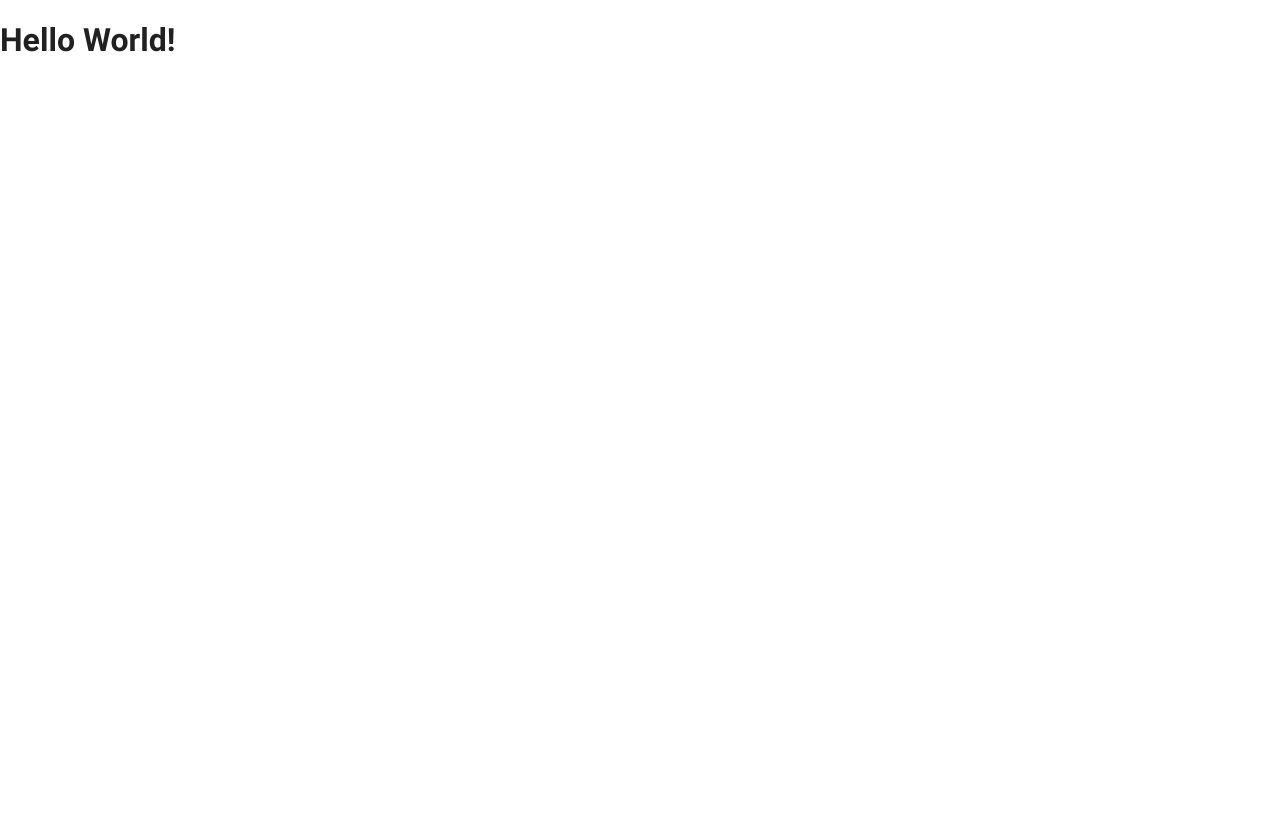
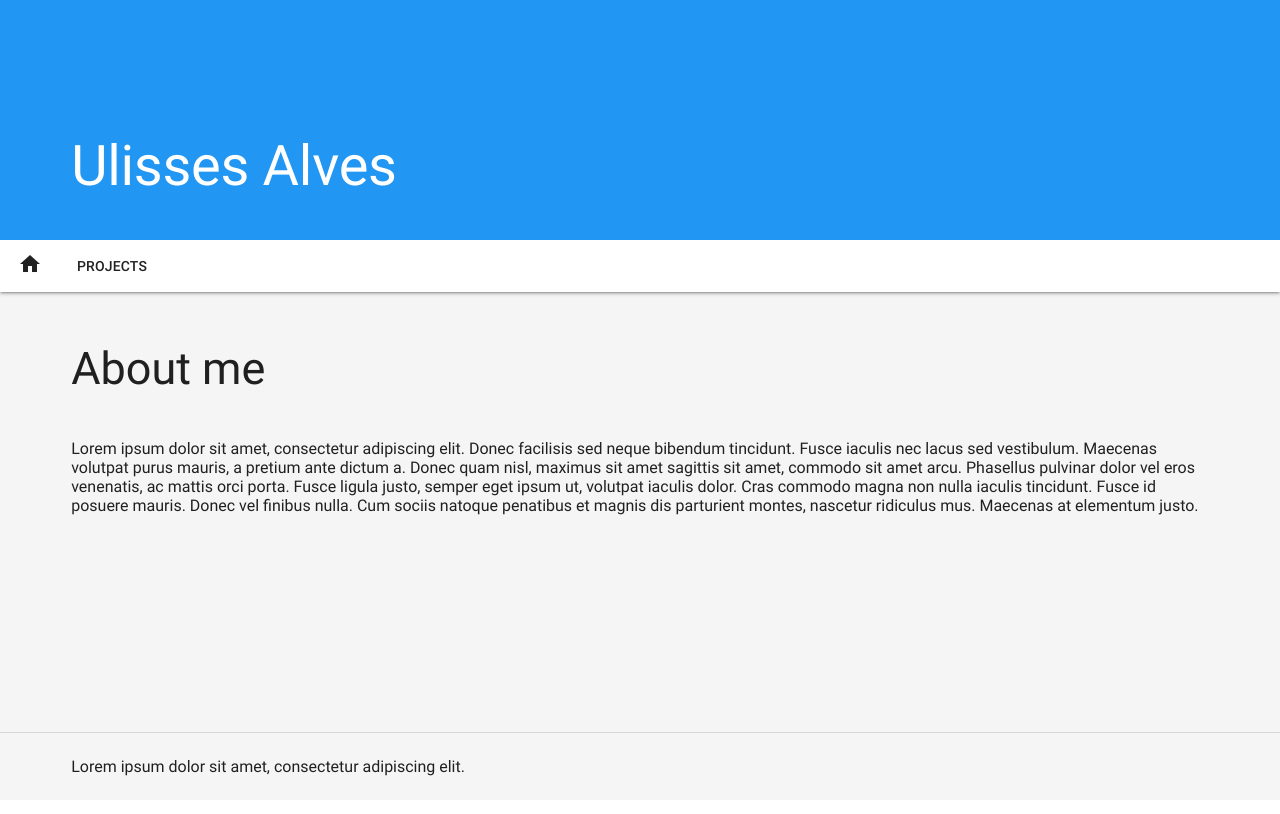
Before and after one commit to ulisses-alves/ulisses-alves.github.io, a plain HTML site: page index.html in a window 1280 px wide. Drawn offline with Linux system fonts and the light colour scheme.

Commit message:
Added website structure.

```diff
--- a/index.html
+++ b/index.html
@@ -7,6 +7,6 @@
     <script src="index.min.js"></script>
   </head>
   <body>
-    <ua-layout></ua-layout>
+    <ua-layout layout="column" layout-fill></ua-layout>
   </body>
 </html>
--- a/ua-layout/ua-layout.html
+++ b/ua-layout/ua-layout.html
@@ -1 +1,43 @@
-<h1>Hello World!</h1>
+<md-content flex layout="column" class="md-hue-1">
+  <header class="md-whiteframe-2dp">
+    <md-toolbar layout-padding layout="row" layout-align="center end">
+      <h1 flex="90" class="md-display-3">Ulisses Alves</h1>
+    </md-toolbar>
+    <md-content layout="row">
+      <md-button href="/" class="md-icon-button ua-icon">home</md-button>
+      <md-menu-bar>
+        <md-menu>
+          <md-button ng-click="$mdOpenMenu()">Projects</md-button>
+          <md-menu-content>
+            <md-menu-item>
+              <md-button>Google Translator</md-button>
+            </md-menu-item>
+            <md-menu-item>
+              <md-button>Angular ES6</md-button>
+            </md-menu-item>
+          </md-menu-content>
+        </md-menu>
+      </md-menu-bar>
+    </md-content>
+  </header>
+  <main flex layout-padding layout="row" layout-align="center start">
+    <div flex="90">
+      <h2 class="md-display-2">About me</h2>
+      <p>
+        Lorem ipsum dolor sit amet, consectetur adipiscing elit. Donec facilisis
+        sed neque bibendum tincidunt. Fusce iaculis nec lacus sed vestibulum.
+        Maecenas volutpat purus mauris, a pretium ante dictum a. Donec quam nisl,
+        maximus sit amet sagittis sit amet, commodo sit amet arcu. Phasellus
+        pulvinar dolor vel eros venenatis, ac mattis orci porta. Fusce ligula
+        justo, semper eget ipsum ut, volutpat iaculis dolor. Cras commodo magna
+        non nulla iaculis tincidunt. Fusce id posuere mauris. Donec vel finibus
+        nulla. Cum sociis natoque penatibus et magnis dis parturient montes,
+        nascetur ridiculus mus. Maecenas at elementum justo.
+      </p>
+    </div>
+  </main>
+  <md-divider></md-divider>
+  <footer layout-padding layout="row" layout-align="center start">
+    <p flex="90">Lorem ipsum dolor sit amet, consectetur adipiscing elit.</p>
+  </footer>
+</md-content>
```
Also changed, not shown: index.min.css, index.min.js.
